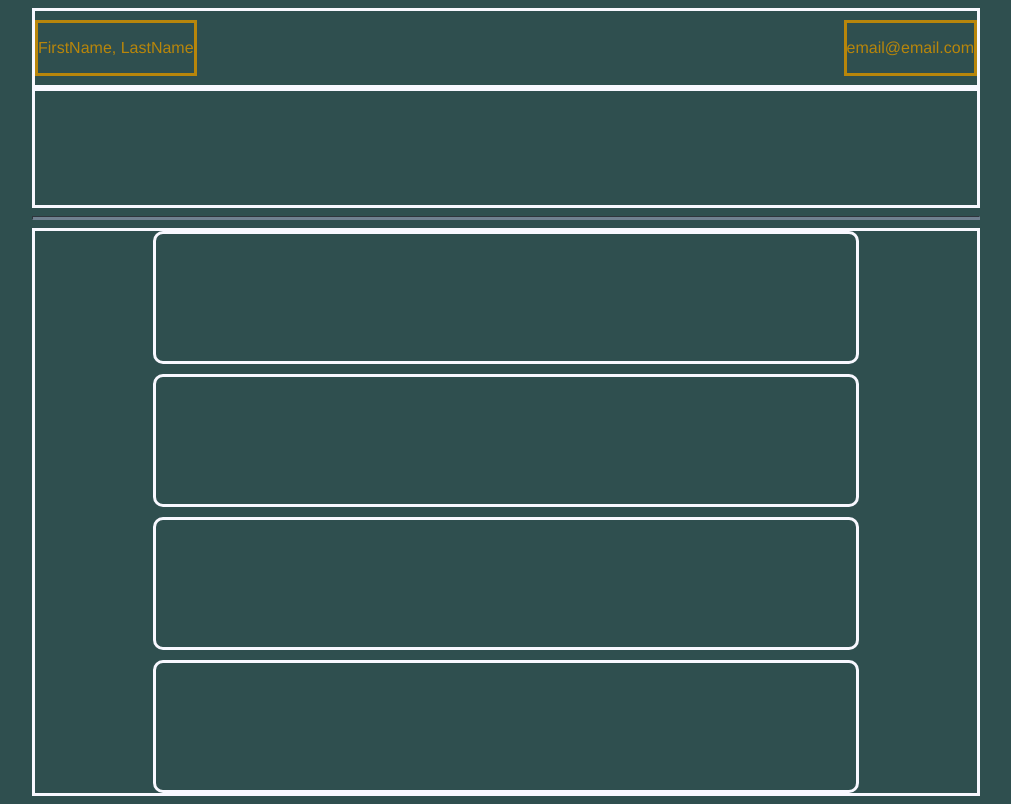
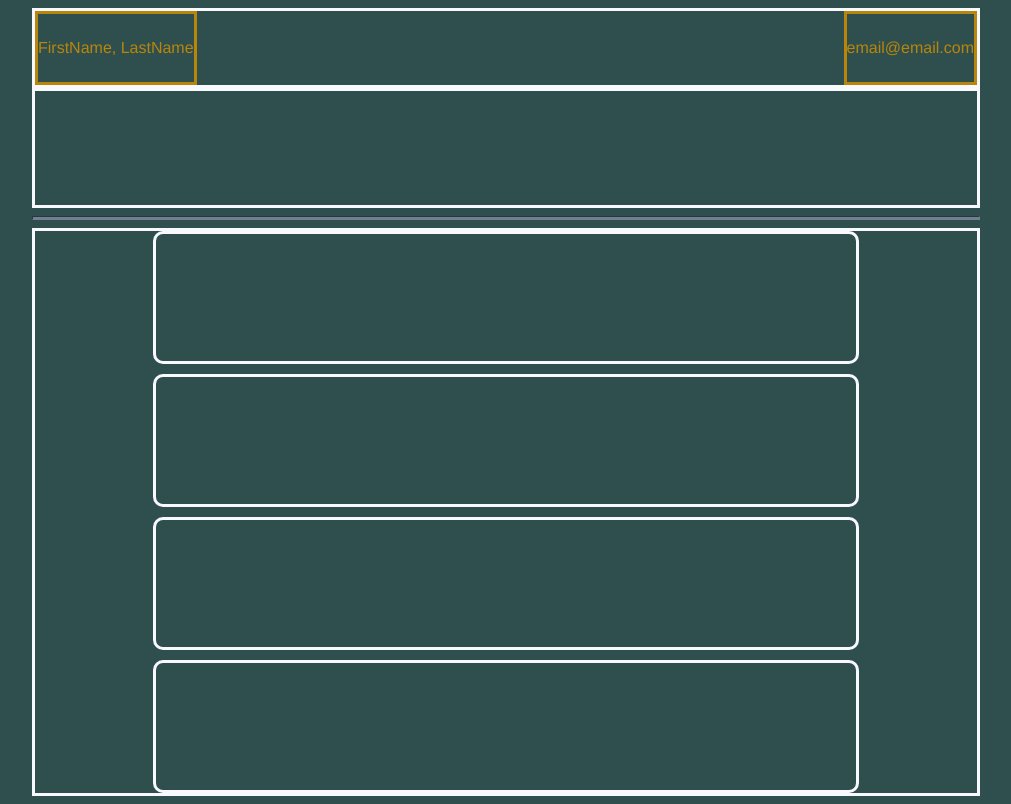
Before and after one commit to wandy0394/wandy0394.github.io, a React (Create React App) app in the folder portfolio/: page / in a window 1280 px wide. Shown: the whole page, without its empty margins (134-1145 px from the left). Built offline with nearby package versions, Linux system fonts and the light colour scheme.

Commit message:
flex in flex

```diff
--- a/portfolio/src/App.css
+++ b/portfolio/src/App.css
@@ -24,6 +24,9 @@ hr {
 .my-name, .my-email  {
   color:darkgoldenrod;
   border:solid;
+  height:100%;
+  display:flex;
+  align-items: center;
 }
 
 .label-email {
@@ -44,7 +47,6 @@ hr {
   background: rgb(0,0,0,0);
   display:flex;
   justify-content: space-between;
-  align-items: center;
 }
 
 .project-list {
```
